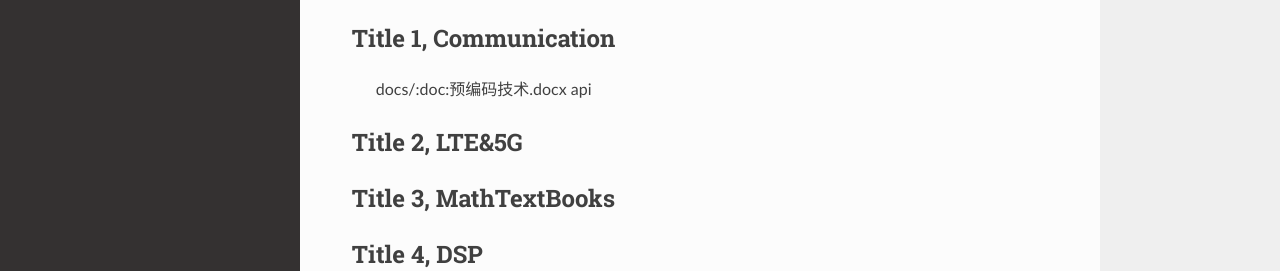
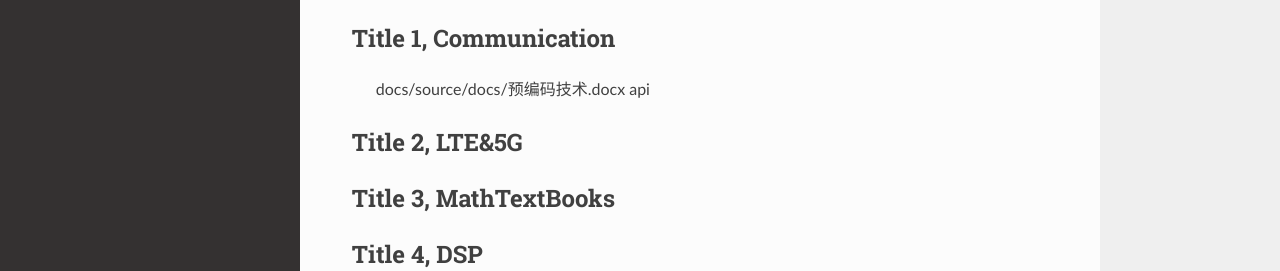
Before and after one commit to QIUXUE2020/learning, a Sphinx documentation site: the page built from docs/source/index.rst, in a window 1280 px wide and 1205 px high. Shown: the part 439-710 px from the top of the window. Built offline with Sphinx 7.4.7 and the Read the Docs theme 2.0.0, drawn with Linux system fonts in a browser that asks for light colours.

Commit message:
Update index.rst

```diff
--- a/docs/source/index.rst
+++ b/docs/source/index.rst
@@ -20,8 +20,8 @@ Title 1, :doc:`Communication`
 --------------------------------------
 --------
 .. toctree::
-
-   docs/:doc:预编码技术.docx
+   :maxdepth: 5
+   docs/source/docs/预编码技术.docx
    api
 
 Title 2, :doc:`LTE&5G`
```
